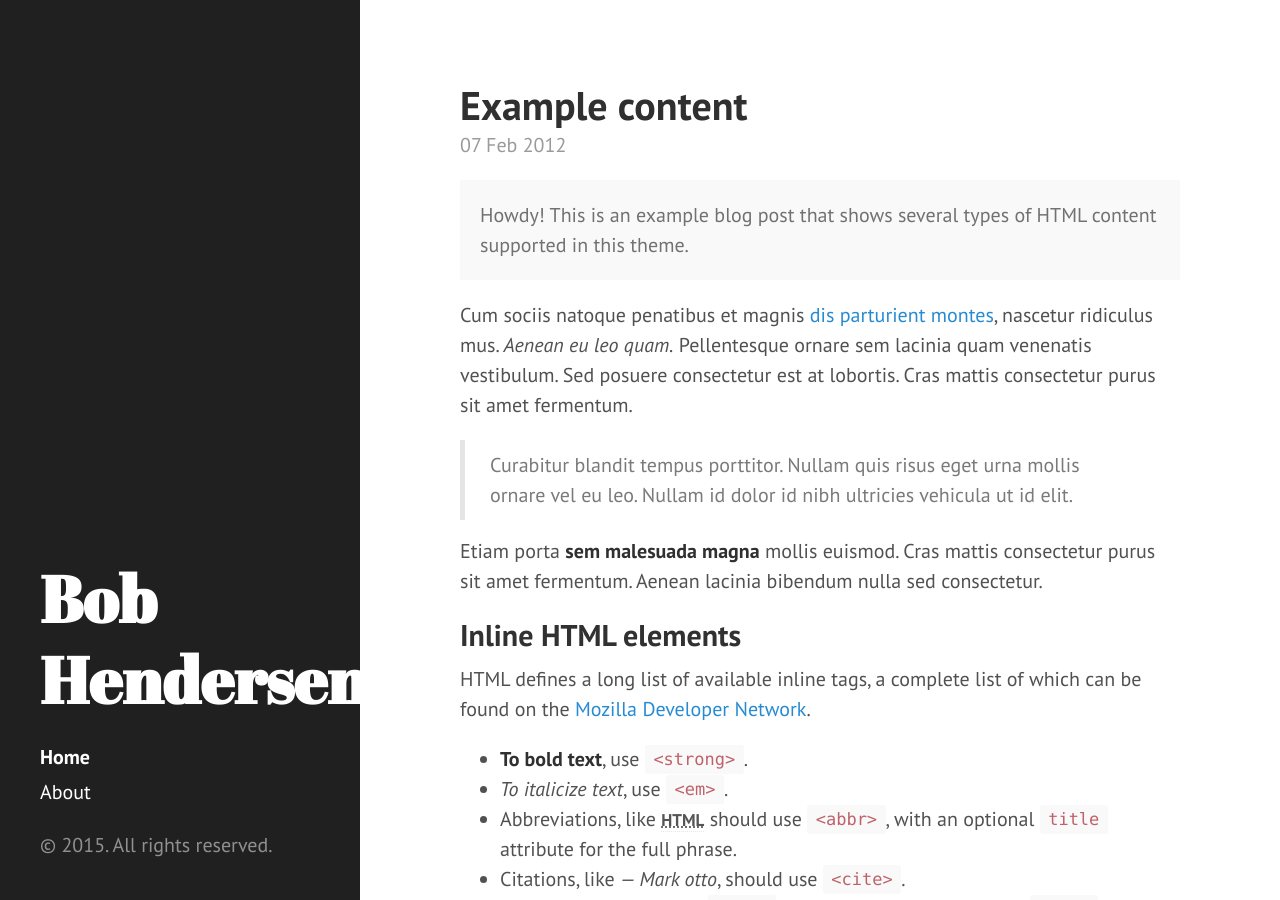
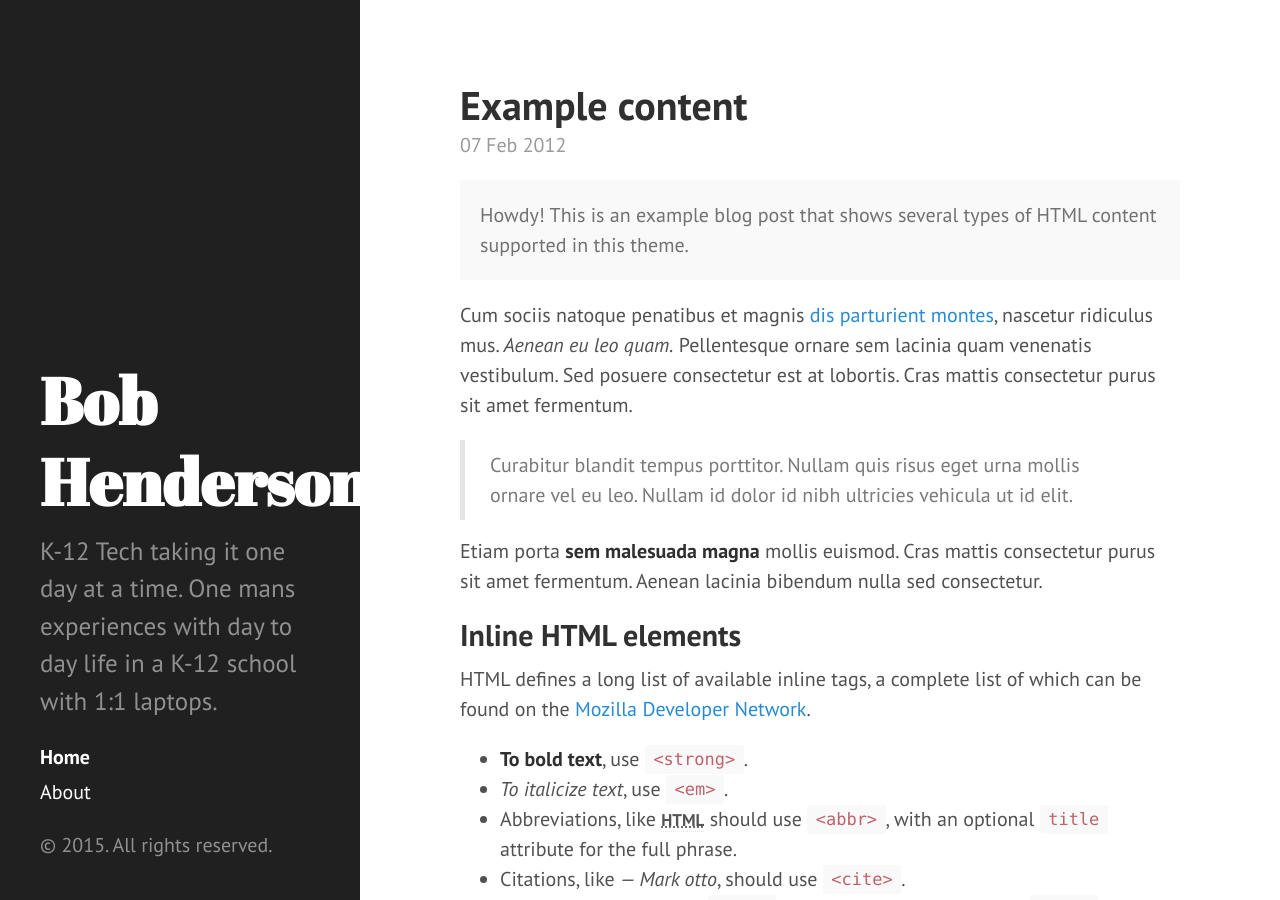
Before and after one commit to onenerdyguy/onenerdyguy.github.io, a Jekyll site: the page built from index.html, in a window 1280 px wide and 900 px high. Built offline with Jekyll 4.4.1, drawn with Linux system fonts in a browser that asks for light colours; Markdown is read by kramdown in place of the engine named in the settings; the list of posts is cut into pages by our own code.

Commit message:
Update _config.yml

```diff
--- a/_config.yml
+++ b/_config.yml
@@ -7,9 +7,9 @@ permalink:        pretty
 relative_permalinks: true
 
 # Setup
-title:            Bob Hendersen
+title:            Bob Henderson
 tagline:          'Tech, all the time.'
-description:
+description:      K-12 Tech taking it one day at a time. One mans experiences with day to day life in a K-12 school with 1:1 laptops.
 url:              http://bobhenderson.org
 baseurl:          /
 
```
